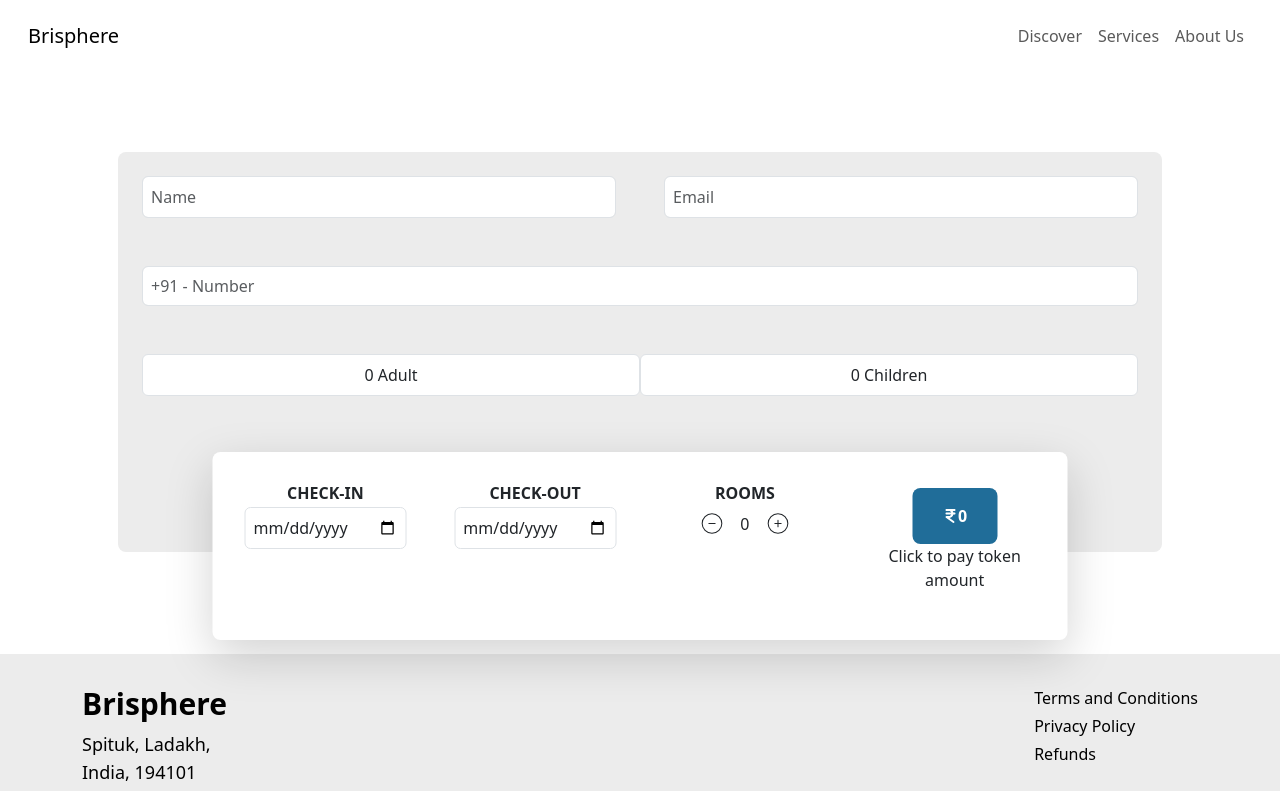
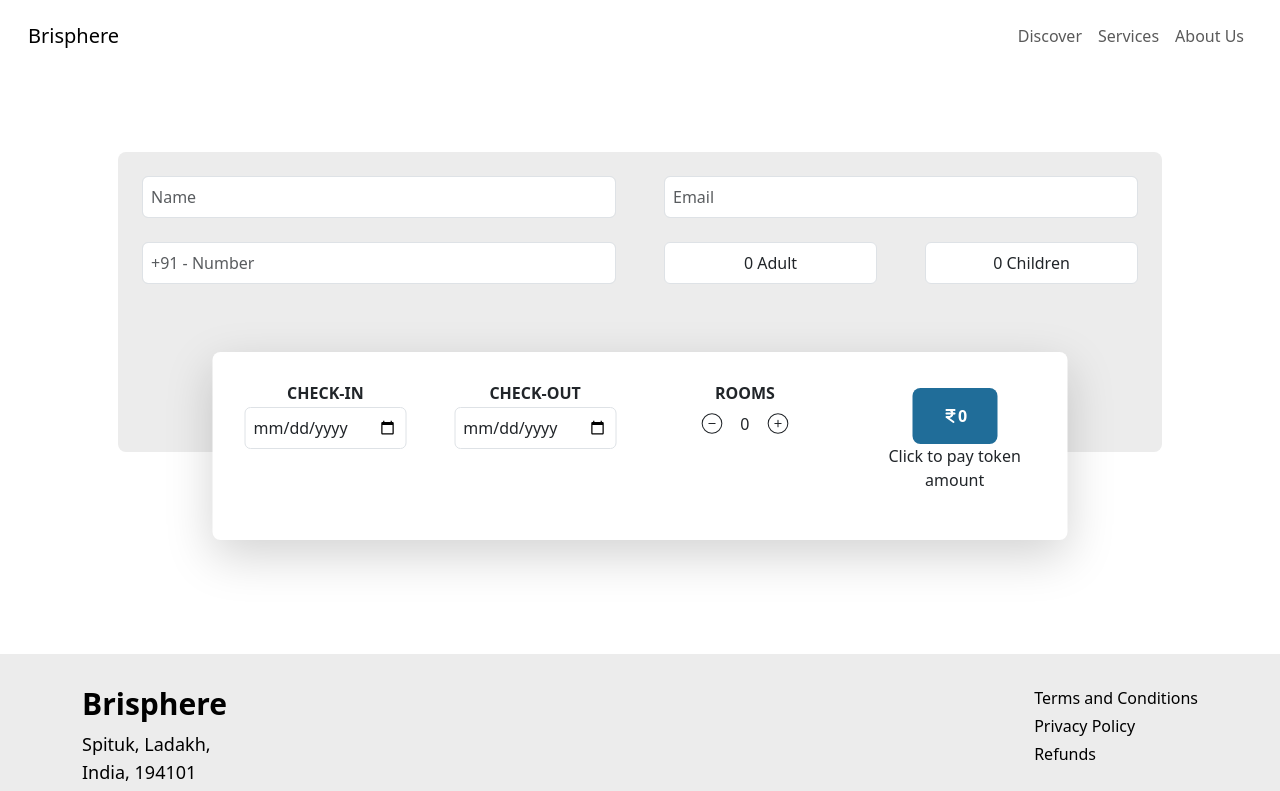
Before and after one commit to BharatNaik24/Brisphere-Assignment, a React (Vite) app: page /bookmyhotel in a window 1280 px wide. Shown: the top 791 px of the page. Built offline with nearby package versions, Linux system fonts and the light colour scheme.

Commit message:
booking page adjustments to alignment

```diff
--- a/src/pages/bookingsPage/bookingsPage.jsx
+++ b/src/pages/bookingsPage/bookingsPage.jsx
@@ -21,7 +21,7 @@ function BooksPage() {
       <div className="container relative mx-auto my-8 p-5">
         <div
           style={{ backgroundColor: "#ececec" }}
-          className="rounded-lg flex-col md:flex-row items-center min-h-[400px] relative"
+          className="rounded-lg flex-col md:flex-row items-center min-h-[300px] relative"
         >
           {/* User Input Fields */}
           <div className="flex w-full gap-5 text-start md:text-left p-6">
@@ -41,15 +41,17 @@ function BooksPage() {
             />
           </div>
 
-          <div className="flex w-full sm:flex-col gap-5 text-start md:text-left p-6">
+          <div className="flex m-0 pt-0 justify-between w-full gap-5 text-start md:text-left p-6">
+            <div className="w-100">
               <input
                 type="text"
                 placeholder="+91 - Number"
                 value={phone}
                 onChange={(e) => setPhone(e.target.value)}
-              className="form-control w-full h-25 p-2 border rounded"
+                className="form-control p-2 w-100 border rounded"
               />
-            <div className="flex">
+            </div>
+            <div className="flex gap-5 flex-col w-100 md:flex-row">
               <p className="w-3/6 mt-0 text-center border rounded bg-white p-2">
                 {roomsCount} Adult
               </p>
```
Lines whose indentation alone changed are shown as unchanged.
